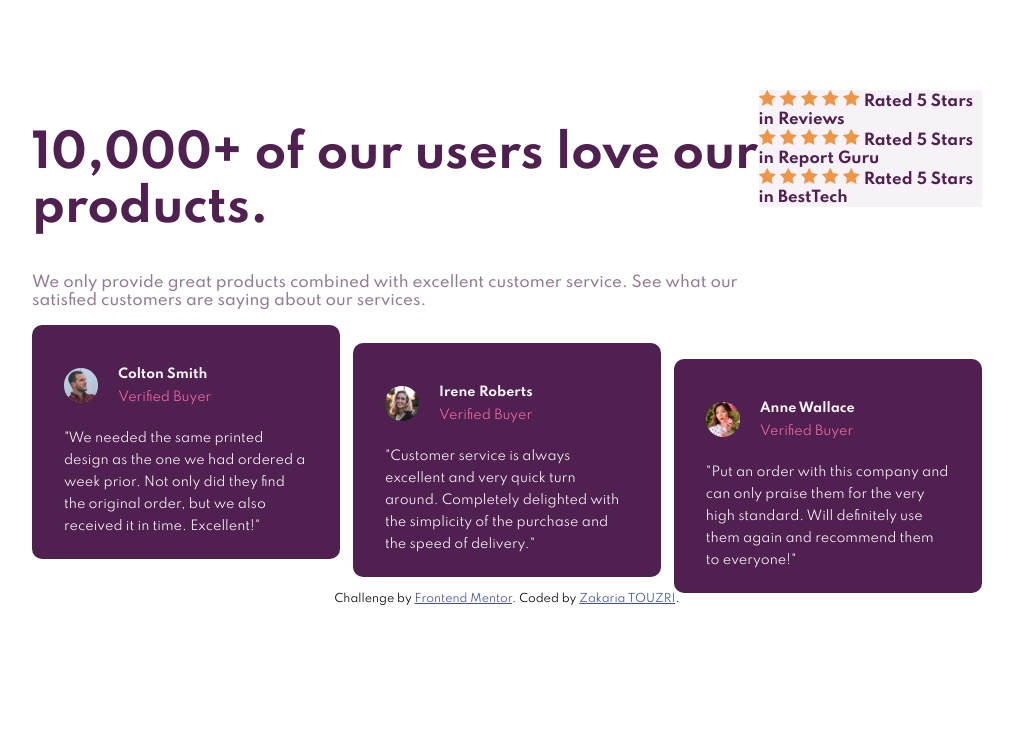
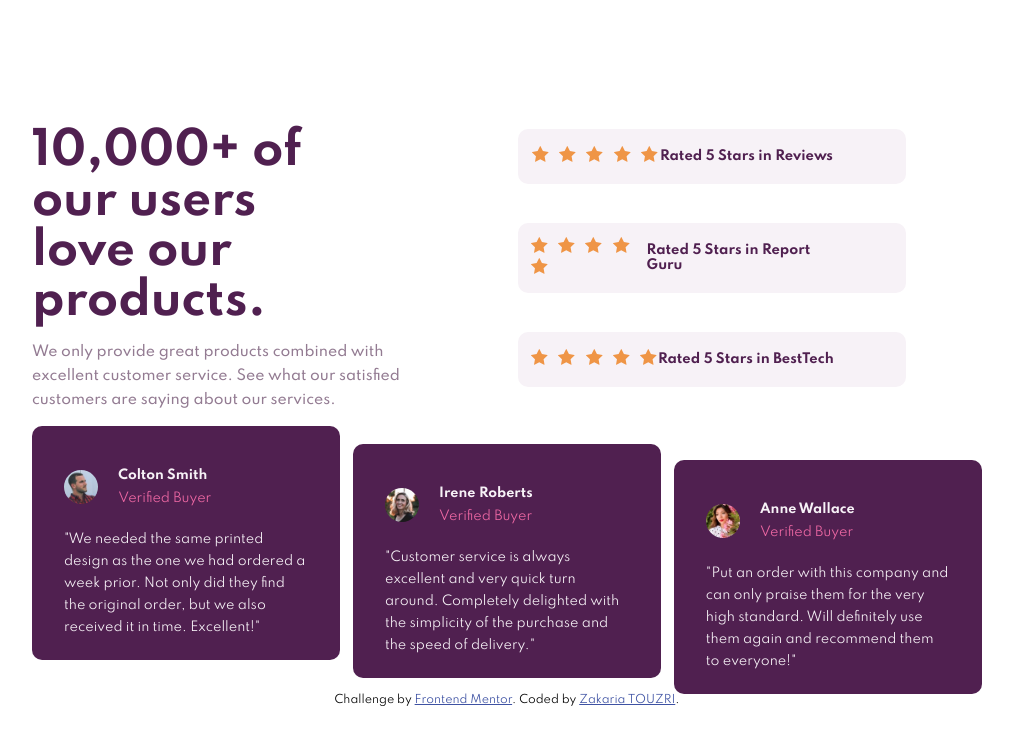
Before and after one commit to killinq-joke/review-site, a plain HTML site: page dist/index.html in a window 1280 px wide. Shown: the whole page, without its empty margins (133-1146 px from the left). Drawn offline with Linux system fonts and the light colour scheme; a web font is replaced by a local one.

Commit message:
ADDED: description style

```diff
--- a/dist/index.html
+++ b/dist/index.html
@@ -23,7 +23,7 @@
   </head>
   <body>
     <section class="first-section">
-      <div>
+      <div class="information">
         <h1>10,000+ of our users love our products.</h1>
 
         <p class="description">
@@ -32,30 +32,37 @@
           services.
         </p>
       </div>
+      <div class="rates">
+        <div class="rate">
           <div>
-        <div class="rates">
             <img src="/images/icon-star.svg" />
             <img src="/images/icon-star.svg" />
             <img src="/images/icon-star.svg" />
             <img src="/images/icon-star.svg" />
             <img src="/images/icon-star.svg" />
-          Rated 5 Stars in Reviews
           </div>
-        <div class="rates">
+          <p>Rated 5 Stars in Reviews</p>
+        </div>
+        <div class="rate">
+          <div>
             <img src="/images/icon-star.svg" />
             <img src="/images/icon-star.svg" />
             <img src="/images/icon-star.svg" />
             <img src="/images/icon-star.svg" />
             <img src="/images/icon-star.svg" />
-          Rated 5 Stars in Report Guru
           </div>
-        <div class="rates">
+
+          <p>Rated 5 Stars in Report Guru</p>
+        </div>
+        <div class="rate">
+          <div>
             <img src="/images/icon-star.svg" />
             <img src="/images/icon-star.svg" />
             <img src="/images/icon-star.svg" />
             <img src="/images/icon-star.svg" />
             <img src="/images/icon-star.svg" />
-          Rated 5 Stars in BestTech
+          </div>
+          <p>Rated 5 Stars in BestTech</p>
         </div>
       </div>
     </section>
--- a/scss/main.scss
+++ b/scss/main.scss
@@ -17,8 +17,13 @@ body {
 
 h1 {
   color: $magenta;
-  font-size: 45.5px;
+  font-size: 45px;
   font-weight: 700;
+  line-height: 50px;
+}
+
+.information {
+  width: 70%;
 }
 
 .first-section {
@@ -29,12 +34,40 @@ h1 {
 .description {
   color: $dark-grayish-magenta;
   font-weight: 500;
+  font-size: 14px;
+  margin-top: -25px;
+  line-height: 24px;
+  width: 120%;
 }
 
 .rates {
+  display: flex;
+  flex-direction: column;
+  justify-content: space-evenly;
+  width: 100%;
+  margin-left: 17%;
+}
+
+.rate {
+  display: flex;
+  justify-content: space-around;
+  align-items: center;
   background-color: $light-grayish-magenta;
+  border-radius: 10px;
   color: $magenta;
   font-weight: 700;
+  font-size: 14px;
+  padding: 7px 34px 7px 6px;
+  width: 75%;
+
+  p {
+      margin-right: 38px;
+      font-size: 13px;
+  }
+  img {
+      margin-left: 6.5px;
+  }
+
 }
 
 .review-card {
```
Also changed, not shown: dist/css/main.css, 1 other file. Lines whose indentation alone changed are shown as unchanged.
